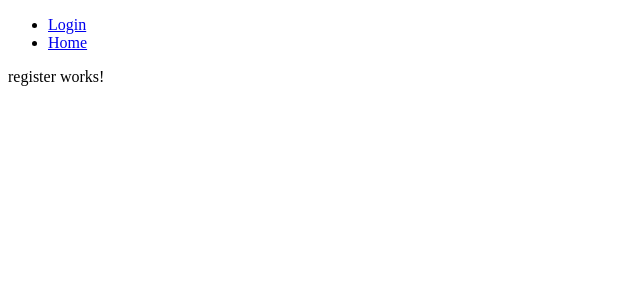
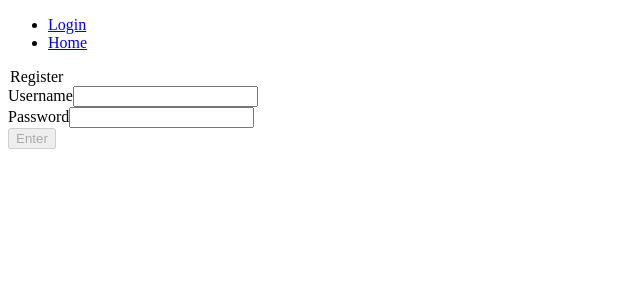
Before and after one commit to GarudaZ/infinite-library-fe, an Angular app: page /register in a window 1280 px wide. Shown: the top 300 px of the page, without its empty margins (0-640 px from the left). Built offline with nearby package versions, Linux system fonts and the light colour scheme.

Commit message:
adds error handling for user registration

```diff
--- a/src/app/login/login.component.html
+++ b/src/app/login/login.component.html
@@ -38,7 +38,5 @@
 <div [hidden]="!submitted">Logging In</div>
 <div>
   <p>Don't have a profile?</p>
-  <!-- <a routerLink="/register" routerLinkActive="active" aria-current="page"> -->
   <button [routerLink]="'/register'">Register</button>
-  <!-- </a> -->
 </div>
--- a/src/app/register/register.component.html
+++ b/src/app/register/register.component.html
@@ -1 +1,47 @@
-<p>register works!</p>
+<div>
+  <legend>Register</legend>
+  <form #registerForm="ngForm">
+    <div>
+      <label for="Username">Username</label>
+      <input
+        id="Username"
+        name="username"
+        type="text"
+        [(ngModel)]="userName"
+        #name="ngModel"
+        required
+      />
+      <div [hidden]="name.valid || name.pristine" class="alert">
+        Name is required
+      </div>
+    </div>
+    <div>
+      <label for="Password">Password</label>
+      <input
+        id="Password"
+        name="password"
+        type="text"
+        [(ngModel)]="passWord"
+        #password="ngModel"
+        required
+      />
+      <div [hidden]="password.valid || password.pristine" class="alert">
+        Password is required
+      </div>
+    </div>
+    <button
+      type="button"
+      class="btn btn-default"
+      (click)="register(); registerForm.reset()"
+      [disabled]="!registerForm.form.valid"
+    >
+      Enter
+    </button>
+  </form>
+</div>
+<div [hidden]="!submitted">Registering</div>
+@if (errorMessage) {
+<div>
+  <p>{{ errorMessage }}</p>
+</div>
+}
--- a/src/app/register/register.component.ts
+++ b/src/app/register/register.component.ts
@@ -1,12 +1,36 @@
 import { Component } from '@angular/core';
-
+import { CommonModule } from '@angular/common';
+import { FormsModule } from '@angular/forms';
+import { UserService } from '../services/user.service';
 @Component({
   selector: 'app-register',
   standalone: true,
-  imports: [],
+  imports: [FormsModule, CommonModule],
   templateUrl: './register.component.html',
-  styleUrl: './register.component.scss'
+  styleUrl: './register.component.scss',
 })
 export class RegisterComponent {
+  submitted = false;
+  passWord: string = '';
+  userName: string = '';
+  errorMessage: string = '';
 
+  constructor(private userService: UserService) {}
+
+  register() {
+    this.errorMessage = '';
+    this.submitted = true;
+    this.userService
+      .registerUser({ username: this.userName, password: this.passWord })
+      .subscribe({
+        next: (res) => {
+          this.submitted = false;
+        },
+        error: (error) => {
+          console.error('Encountered an error', error);
+          this.submitted = false;
+          this.errorMessage = error.error.message;
+        },
+      });
+  }
 }
--- a/src/app/services/user.service.ts
+++ b/src/app/services/user.service.ts
@@ -2,8 +2,8 @@ import { HttpClient } from '@angular/common/http';
 import { Injectable } from '@angular/core';
 import { AuthService } from './auth.service';
 import { jwtDecode } from 'jwt-decode';
-
-import { BehaviorSubject } from 'rxjs';
+import { environment } from '../../environments/environment';
+import { BehaviorSubject, Observable } from 'rxjs';
 
 export interface User {
   username: string;
@@ -18,7 +18,7 @@ export class UserService {
   private userSubject = new BehaviorSubject<User | null>(null);
   public user$ = this.userSubject.asObservable();
 
-  constructor(private authService: AuthService) {
+  constructor(private authService: AuthService, private http: HttpClient) {
     this.loadUser();
   }
 
@@ -53,4 +53,9 @@ export class UserService {
   public removeUser(): void {
     this.userSubject.next(null);
   }
+  registerUser(body: {}): Observable<any> {
+    const apiUrl = environment.apiUrl;
+    console.log('registering');
+    return this.http.post(`${apiUrl}/users`, body);
+  }
 }
```
